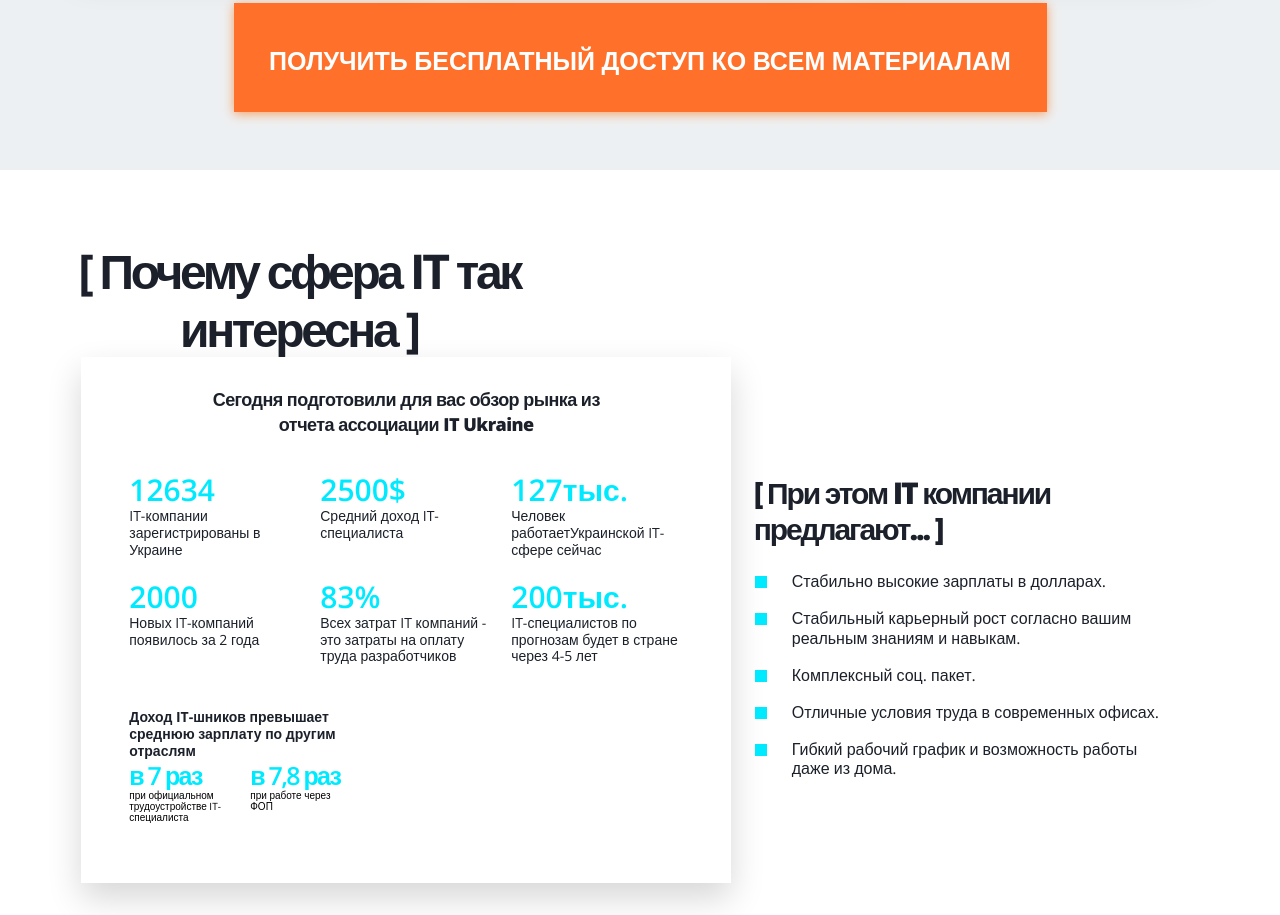
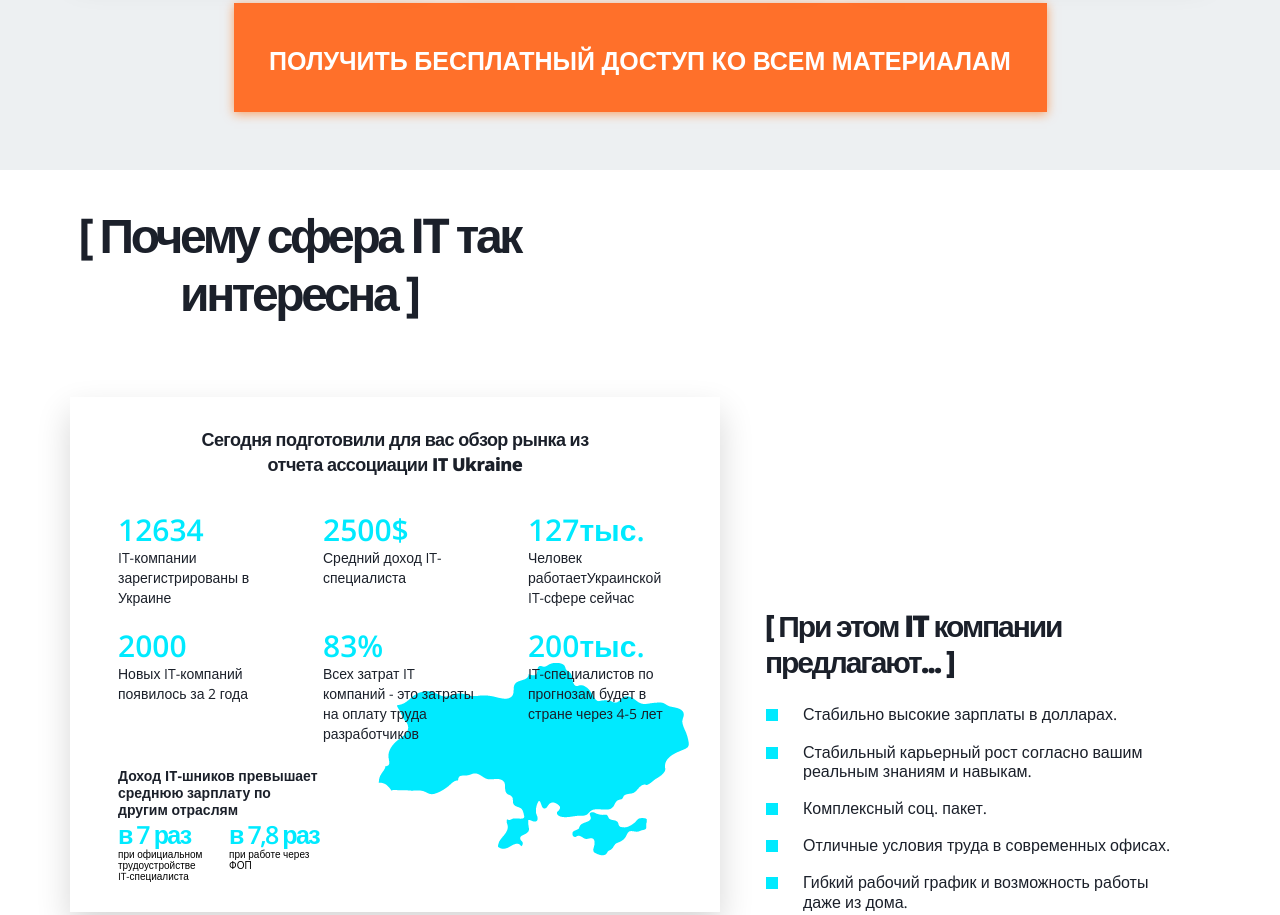
Before and after one commit to MakotoTeach/Project_final, a website: page src/index.html in a window 1280 px wide. Shown: the part 1998-2913 px from the top of the page. Drawn offline with nearby package versions, Linux system fonts and the light colour scheme; files that its build step writes are made by us from their sources; files whose address does not match are found by name.

Commit message:
Fixed interest and about pages

```diff
--- a/src/html/about.html
+++ b/src/html/about.html
@@ -19,7 +19,12 @@
                 <span>за вклад в подготовку сильных Junior-специалистов</span>
               </p>
             </div>
-            <img src="images/Layer 398.png" alt="award 1" width="78" height="150" />
+            <picture>
+              <source srcset="images/2015.png,
+                              images/2015@2x.png 2x">
+              <img srcset="images/2015.png" alt="">
+            </picture>
+            <!-- <img src="images/Layer 398.png" alt="award 1" width="78" height="150" /> -->
           </div>
         </li>
         <li class="awards-item">
@@ -36,7 +41,12 @@
                   Junior-разработчиков.</span>
               </p>
             </div>
-            <img src="images/Layer 351.png" alt="award 2" width="55" height="190" />
+            <picture>
+              <source srcset="images/2016.png,
+                              images/2016@2x.png 2x">
+              <img srcset="images/2016.png" alt="">
+            </picture>
+            <!-- <img src="images/Layer 351.png" alt="award 2" width="55" height="190" /> -->
           </div>
         </li>
         <li class="awards-item">
@@ -53,7 +63,12 @@
                   отрасли IT образования.</span>
               </p>
             </div>
-            <img src="images/medal@2x.png" alt="award 3" width="150" height="150" />
+            <picture>
+              <source srcset="images/2018.png,
+                              images/2018@2x.png 2x">
+              <img srcset="images/2018.png" alt="">
+            </picture>
+            <!-- <img src="images/medal@2x.png" alt="award 3" width="150" height="150" /> -->
           </div>
         </li>
       </ul>
--- a/src/sass/components/interest.scss
+++ b/src/sass/components/interest.scss
@@ -1,5 +1,5 @@
 .wrapper-interest {
-  padding: $mob-padding-tb $mob-padding-rl;
+  // padding: $mob-padding-tb $mob-padding-rl;
   background-color: $main-bg;
 }
 
@@ -11,6 +11,19 @@
 
 // Statistics
 .stat {
+  position: relative;
+  &::before {
+    content: '';
+    position: absolute;
+    bottom: 62px;
+    left: 18px;
+    display: block;
+    width: 312px;
+    height: 193px;
+    background-image: url(../images/map.png);
+    background-repeat: no-repeat;
+    background-size: contain;
+  }
   &-label {
     margin-bottom: 22px;
     font-size: 14px;
@@ -34,18 +47,18 @@
         position: relative;
       }
 
-      &:nth-child(6)::before {
-        content: ' ';
-        display: block;
-        position: absolute;
-        background-image: url(../images/map.png);
-        background-size: cover;
-        left: -7px;
-        right: -40px;
-        top: -47px;
-        bottom: -68px;
-        z-index: -1;
-      }
+      // &:nth-child(6)::before {
+      //   content: ' ';
+      //   display: block;
+      //   position: absolute;
+      //   background-image: url(../images/map.png);
+      //   background-size: cover;
+      //   left: -7px;
+      //   right: -40px;
+      //   top: -47px;
+      //   bottom: -68px;
+      //   z-index: -1;
+      // }
     }
   }
   &-number {
@@ -55,6 +68,7 @@
     &_descr {
       font-size: 14px;
       font-weight: 400;
+      line-height: 25px;
       color: #1b202a;
     }
   }
@@ -63,6 +77,7 @@
     font-weight: 700;
     color: #1b202a;
     &_container {
+      position: relative;
       padding-left: 18px;
       padding-right: 18px;
     }
@@ -72,55 +87,49 @@
 .incoming-list {
   @include flex;
   margin-bottom: 30px;
-}
-
-.incoming-list_item {
+  &_item {
     /* width: 111px; */
     width: 45%;
     display: inline-block;
+  }
 }
 
 .incoming-number {
   font-size: 25px;
   font-weight: 700;
-  color: #00eaff;
+  color: $text-accented;
   letter-spacing: -0.07em;
-}
-
-.incoming-number_descr {
+  &_descr {
     font-size: 10px;
     line-height: 11px;
     font-weight: 400;
   }
+}
 
 // Offer
-.offer-headline {
+.offer {
+  &-headline {
     font-size: 20px;
     font-weight: 800;
     color: #1b202a;
     margin-bottom: 25px;
     letter-spacing: -0.07em;
   }
-
-.offer-list {
+  &-list {
     list-style: none;
     margin-bottom: 36px;
     padding-left: 18px;
     padding-right: 18px;
-}
-
-.offer-list_item {
+    &_item {
       position: relative;
       padding-left: 20px;
       font-size: 14px;
       color: #1b202a;
-}
-
-.offer-list_item:nth-child(-n + 4) {
+      &:nth-child(-n + 4) {
         margin-bottom: 18px;
       }
 
-.offer-list_item::before {
+      &::before {
         content: '';
         position: absolute;
         display: inline-block;
@@ -130,6 +139,10 @@
         left: -17px;
         top: 4px;
       }
+    }
+  }
+}
+
 
 @media (min-width: 768px) {
   .interest {
@@ -143,14 +156,12 @@
 
   .stat {
     position: relative;
-    width: 700px;
     margin: auto;
-    padding: 50px;
+    // padding: 50px
+    padding: 50px 54px 56px 56px;
     background-color: rgb(255, 255, 255);
     box-shadow: 0px 15px 32px 0px rgba(0, 0, 0, 0.16);
-  }
-
-  .stat::before {
+    &::before {
       content: '';
       position: absolute;
       left: -18px;
@@ -161,8 +172,18 @@
       background: #e6e9eb;
       z-index: -1;
     }
-
-  .stat {
+    &::after {
+      content: '';
+      position: absolute;
+      right: 30px;
+      bottom: 56px;
+      display: block;
+      width: 312px;
+      height: 193px;
+      background-image: url(../images/map2.png);
+      background-repeat: no-repeat;
+      background-size: contain;
+    }
     &-label {
       font-size: 18px;
       line-height: 25px;
@@ -172,34 +193,43 @@
       margin-bottom: 35px;
       text-align: center;
     }
+    &-list {
+      position: relative;
+      z-index: 2;
+      @include flex(wrap, space-between);
+      &_item {
+        // width: 172px;
+        flex: 0 0 28%;
+        &:nth-of-type(3n+3) {
+          flex-basis: 26%;
         }
-
-  .stat-list {
-    @include flex(wrap, space-between);
+        &:nth-child(-n + 5) {
+          margin-bottom: 0;
         }
-
-  .stat-list_item {
-    width: 172px;
+        &:nth-child(-n + 3) {
+          margin-bottom: 20px;
         }
-
-  .stat-list_item:nth-child(6)::before {
-    background-image: url(../images/mapfortablet.png);
-    background-size: auto;
-    background-repeat: no-repeat;
-    left: -163px;
-    right: -10px;
-    top: 58px;
-    bottom: -170px;
+        // &:nth-child(6)::before {
+        //   background-image: url(../images/mapfortablet.png);
+        //   background-size: auto;
+        //   background-repeat: no-repeat;
+        //   left: -163px;
+        //   right: -10px;
+        //   top: 58px;
+        //   bottom: -170px;
+        // }
       }
-
-  .stat-number {
+    }
+    &-number {
       font-weight: 600;
+      &_descr {
+        line-height: 20px;
       }
-
-  .stat-incoming_container {
-    width: 256px;
     }
-
+    &-incoming_container {
+      width: 238px;
+    }
+  }
   .incoming-number {
     font-weight: 600;
   }
@@ -225,6 +255,7 @@
 
   .offer-list {
     width: 440px;
+    margin-bottom: 0;
   }
 
   .offer-list_item {
@@ -236,20 +267,27 @@
   .interest {
     &-headline {
       width: 458px;
-      margin: 0;
+      margin: 0 0 76px;
     }
 
     &-content {
       @include flex(nowrap, space-between);
+      align-items: flex-end;
     }
   }
 
   .stat {
     padding: 30px;
     width: 650px;
+    margin: 0;
   }
 
   .offer {
     width: 445px;
+    margin: 0;
+  }
+
+  .incoming-list {
+    margin: 0;
   }
 }
```
Also changed, not shown: src/images/2015.png (added), src/images/2015@2x.png (added), src/images/2016.png (added), src/images/2016@2x.png (added), src/images/2018.png (added), src/images/2018@2x.png (added), src/images/map2.png (added). Lines whose indentation alone changed are shown as unchanged.
